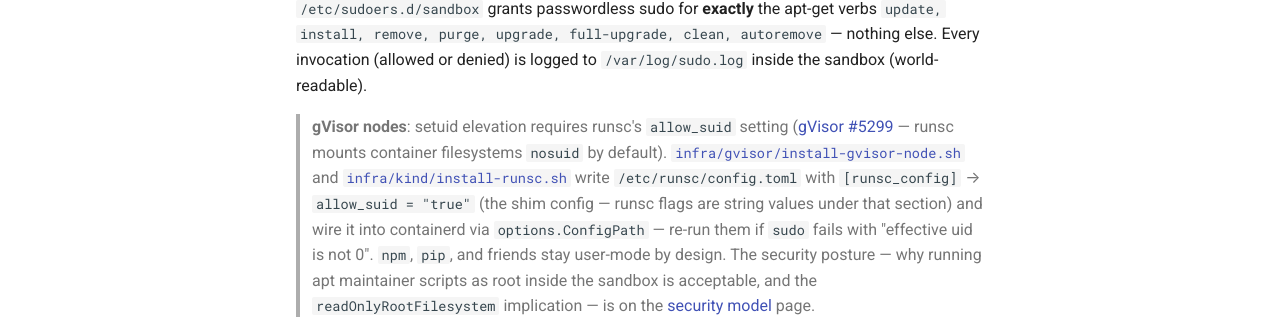
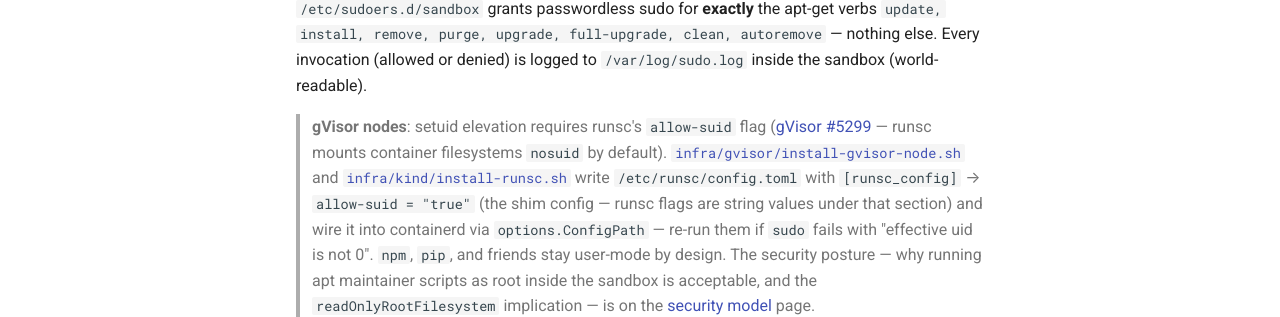
Before and after one commit to volkermauel/open-websandbox, an MkDocs documentation site: the page built from docs/toolchain.md, in a window 1280 px wide and 900 px high, scrolled down 2841 px. Shown: the part 493-810 px from the top of the window. Built offline with MkDocs 1.6.1 and Material for MkDocs 9.7.7, drawn with Linux system fonts in a browser that asks for light colours; comment, search, counter and statistics services are not loaded.

Commit message:
fix(gvisor): [runsc_config] keys use the runsc flag spelling — allow-suid, not allow_suid
Round-6 root cause (job hit its 30m cap): the shim translates
[runsc_config] keys verbatim into '--<key>=<value>'; an underscore key
becomes --allow_suid=true, which runsc rejects ('flag provided but not
defined'), every gVisor sandbox creation fails, claims hang, the e2e
job times out. Verified locally: runsc -allow_suid=true errors,
runsc -allow-suid=true fine; the gvisor.dev config doc's own example
uses dashed keys (debug-log). Also repair the markdownlint-autofixed
sudo-apt paragraph in docs/security.md (mangled code spans) and align
the allow-suid spelling across docs.

````diff
--- a/docs/toolchain.md
+++ b/docs/toolchain.md
@@ -68,6 +68,7 @@ the same root the runtime's conventions section is rendered from.
   ```bash
   python3 -m venv "${WORKDIR}/.venv" && . "${WORKDIR}/.venv/bin/activate"
   ```
+
 - **npm user prefix** (keeps npm's global dir out of the ephemeral rootfs):
 
   ```bash
@@ -125,11 +126,11 @@ Imports/prefixes opt in explicitly (`PYTHONPATH=…`, `npm prefix`), per command
 Every invocation (allowed or denied) is logged to `/var/log/sudo.log` inside the sandbox
 (world-readable).
 
-> **gVisor nodes**: setuid elevation requires runsc's `allow_suid` setting
+> **gVisor nodes**: setuid elevation requires runsc's `allow-suid` flag
 > ([gVisor #5299](https://github.com/google/gvisor/issues/5299) — runsc mounts container
 > filesystems `nosuid` by default). [`infra/gvisor/install-gvisor-node.sh`](../infra/gvisor/install-gvisor-node.sh)
 > and [`infra/kind/install-runsc.sh`](../infra/kind/install-runsc.sh) write
-> `/etc/runsc/config.toml` with `[runsc_config]` → `allow_suid = "true"` (the shim
+> `/etc/runsc/config.toml` with `[runsc_config]` → `allow-suid = "true"` (the shim
 > config — runsc flags are string values under that section) and wire it into containerd via
 > `options.ConfigPath` — re-run them if `sudo` fails with "effective uid is not 0".
 `npm`, `pip`, and friends stay user-mode by design. The security posture — why running
````
Also changed, not shown: docs/operations.md (+1 -1 lines), docs/security.md (+2 -3 lines), 2 other files.
